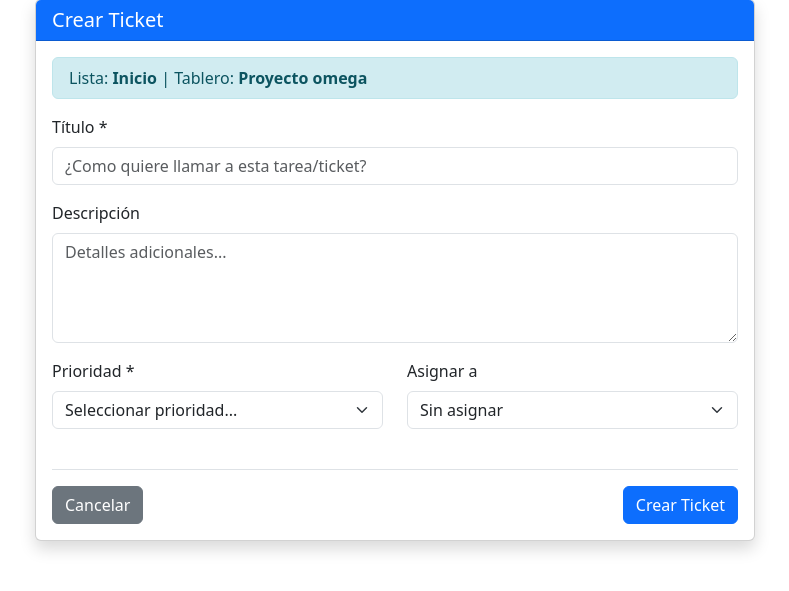
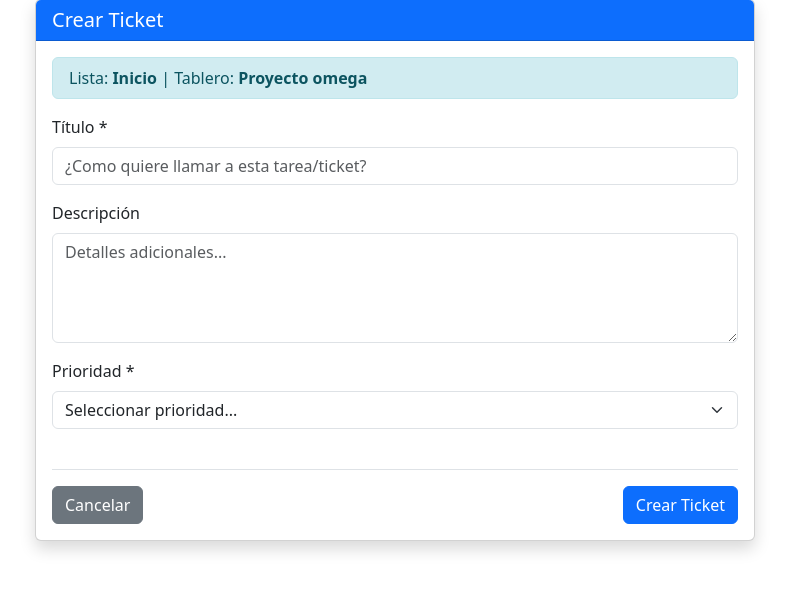
Before and after one commit to ozunacristian/proyecto-django-cursada--2025-final, a Django app: page /tickets/crear/1/ in a window 1280 px wide. Shown: the part 81-672 px from the top of the page, without its empty margins (245-1034 px from the left). Run offline with Django 5.2, Linux system fonts and the light colour scheme; a user stored in the database is signed in; data comes from the database, SQL or seed files in the repository.

Commit message:
Se retira opción de asignación de usuario, en edición de ticket, por el momento.

```diff
--- a/apps/ticket/views.py
+++ b/apps/ticket/views.py
@@ -23,7 +23,7 @@ def _usuarios_asignables_para_tablero(tablero):
 class TicketCreateView(LoginRequiredMixin, PermissionRequiredMixin, CreateView):
     model = Ticket
     template_name = 'ticket/ticket_form.html'
-    fields = ['titulo', 'descripcion', 'prioridad', 'asignado_a']
+    fields = ['titulo', 'descripcion', 'prioridad']
     permission_required = 'ticket.add_ticket'
 
     def _get_lista(self):
@@ -36,11 +36,6 @@ class TicketCreateView(LoginRequiredMixin, PermissionRequiredMixin, CreateView):
         context = super().get_context_data(**kwargs)
         context['lista'] = self._get_lista()
         return context
-
-    def get_form(self, form_class=None):
-        form = super().get_form(form_class)
-        form.fields['asignado_a'].queryset = _usuarios_asignables_para_tablero(self._get_lista().tablero)
-        return form
 
     def form_valid(self, form):
         lista = self._get_lista()
@@ -75,7 +70,7 @@ class TicketDetailView(LoginRequiredMixin, PermissionRequiredMixin, DetailView):
 class TicketUpdateView(LoginRequiredMixin, PermissionRequiredMixin, UpdateView):
     model = Ticket
     template_name = 'ticket/ticket_form.html'
-    fields = ['titulo', 'descripcion', 'lista', 'prioridad', 'asignado_a']
+    fields = ['titulo', 'descripcion', 'lista', 'prioridad']
     permission_required = 'ticket.change_ticket'
 
     def get_queryset(self):
@@ -86,7 +81,6 @@ class TicketUpdateView(LoginRequiredMixin, PermissionRequiredMixin, UpdateView):
     def get_form(self, form_class=None):
         form = super().get_form(form_class)
         form.fields['lista'].queryset = Lista.objects.filter(tablero=self.object.tablero)
-        form.fields['asignado_a'].queryset = _usuarios_asignables_para_tablero(self.object.tablero)
         return form
 
     def form_valid(self, form):
--- a/templates/ticket/ticket_form.html
+++ b/templates/ticket/ticket_form.html
@@ -55,27 +55,13 @@
 
                         <div class="row">
                             <!-- prioridad -->
-                            <div class="col-md-6 mb-3">
+                            <div class="col-md-12 mb-3">
                                 <label for="id_prioridad" class="form-label">Prioridad *</label>
                                 <select name="prioridad" id="id_prioridad" class="form-select" required>
                                     <option value="">Seleccionar prioridad...</option>
                                     <option value="1" {% if object and object.prioridad == 1 %}selected{% endif %}>Baja</option>
                                     <option value="2" {% if object and object.prioridad == 2 %}selected{% endif %}>Media</option>
                                     <option value="3" {% if object and object.prioridad == 3 %}selected{% endif %}>Alta</option>
-                                </select>
-                            </div>
-
-                            <!-- asignado a (aún no lo utilizamos, asigna por defecto al usuario loguin) -->
-                            <div class="col-md-6 mb-3">
-                                <label for="id_asignado_a" class="form-label">Asignar a</label>
-                                <select name="asignado_a" id="id_asignado_a" class="form-select">
-                                    <option value="">Sin asignar</option>
-                                    {% for user in users %}
-                                    <option value="{{ user.id }}"
-                                            {% if object and object.asignado_a and object.asignado_a.id == user.id %}selected{% endif %}>
-                                        {{ user.username }}
-                                    </option>
-                                    {% endfor %}
                                 </select>
                             </div>
                         </div>
```
